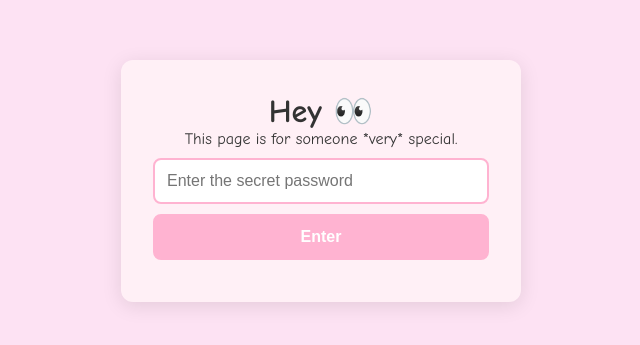
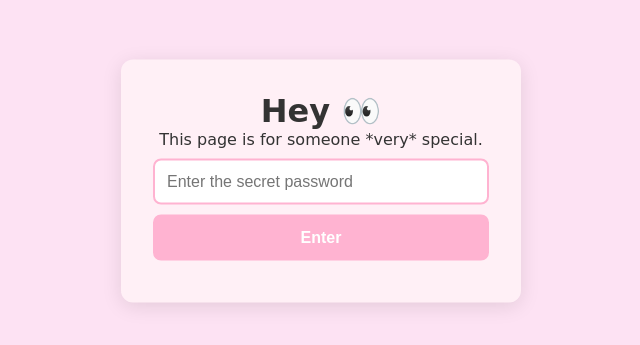
Before and after one commit to justinepaulerni/for-bby, a plain HTML site: page index.html in a window 1280 px wide. Shown: the part 219-564 px from the top of the page, without its empty margins (319-959 px from the left). Drawn offline with Linux system fonts and the light colour scheme.

Commit message:
for bby v0.1

```diff
--- a/style.css
+++ b/style.css
@@ -1,3 +1,10 @@
+@font-face {
+  font-family: 'ComicSans';
+  src: url('fonts/ComicSans.ttf') format('ttf');
+  font-weight: normal;
+  font-style: normal;
+}
+
 /* RESET + BASE */
 * {
     margin: 0;
@@ -7,7 +14,7 @@
 
   body {
     margin: 0;
-    font-family: "Comic Sans MS", cursive, sans-serif;
+    font-family: "ComicSans", cursive, sans-serif;
     background-color: #fde2f3;
     color: #333;
   }
```
Also changed, not shown: fonts/ComicSans.ttf (added).
